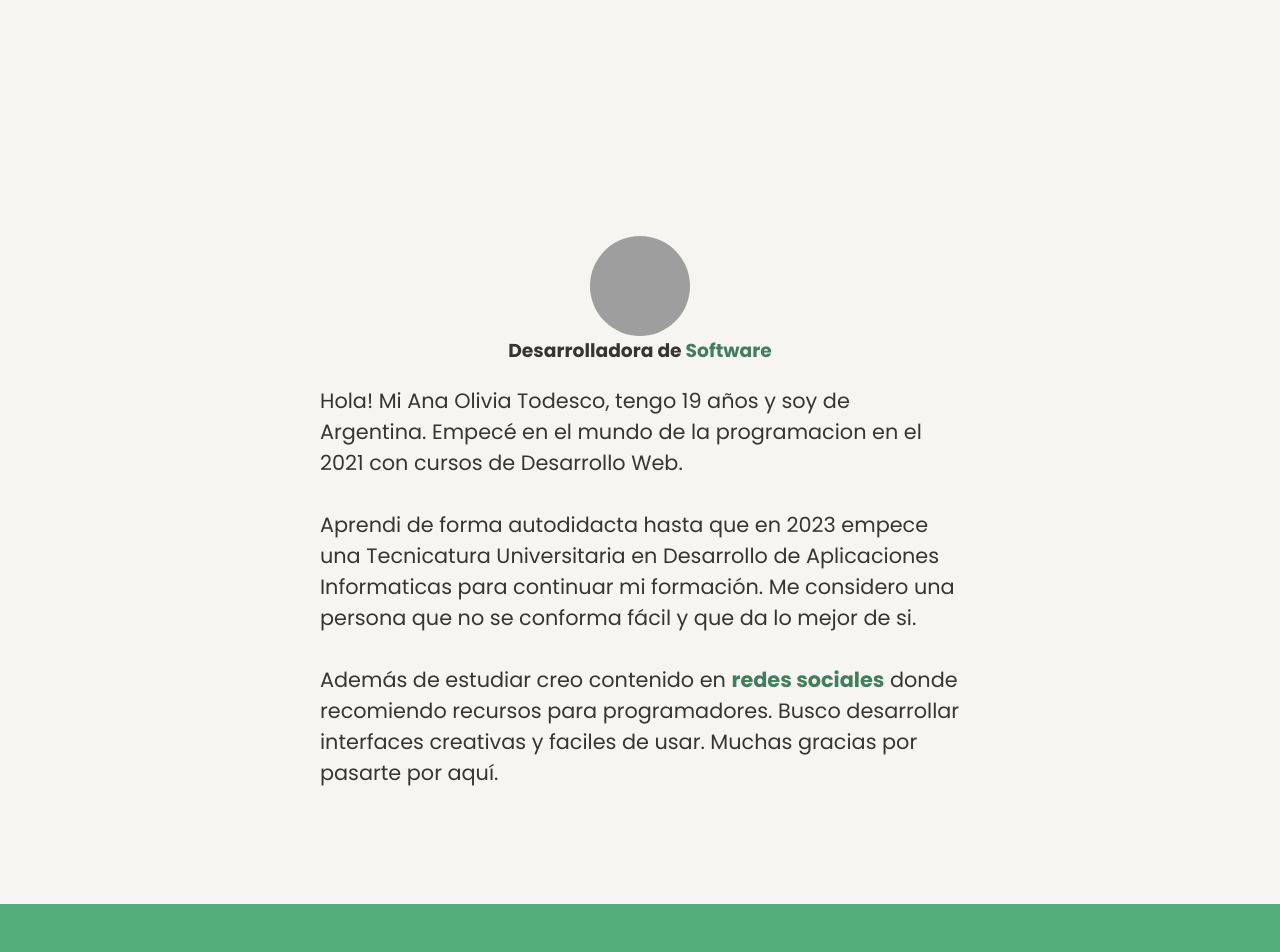
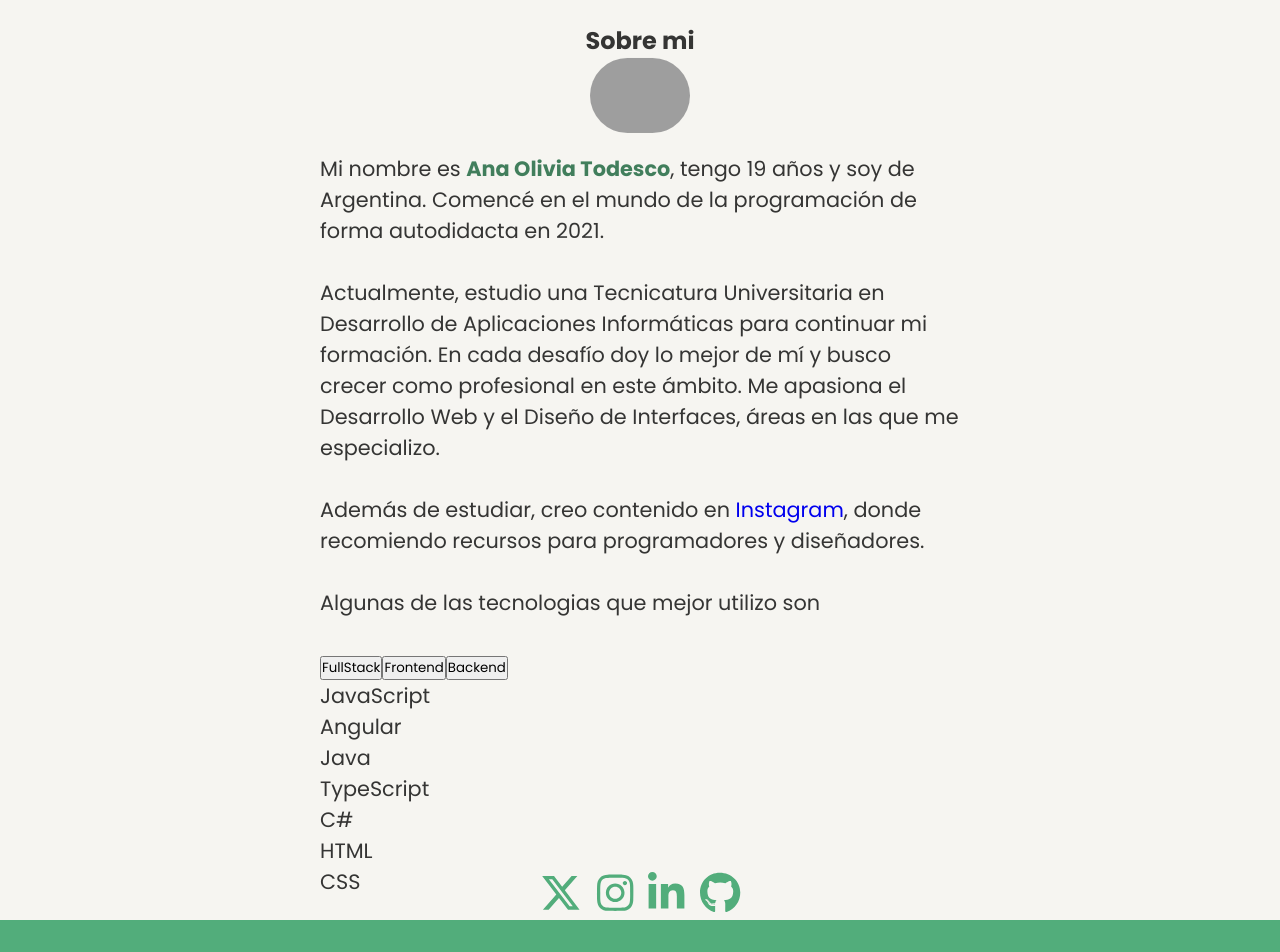
Before and after one commit to SrtaLiv/Portfolio-Vite, a React (Vite) app: page / in a window 1280 px wide. Shown: the part 680-1632 px from the top of the page. Built offline with nearby package versions, Linux system fonts and the light colour scheme; grey boxes are pictures that could not be loaded; a web font is replaced by a local one.

Commit message:
Implemento funcionalidad de filtros por lenguajes de programacion

```diff
--- a/src/components/Inicio/Inicio.jsx
+++ b/src/components/Inicio/Inicio.jsx
@@ -8,12 +8,14 @@ function Inicio() {
         <div className='inicio'>
             <h4>Hola, soy Olivia</h4>
             <p>Desarrollo interfaces creativas y faciles de usar.</p>
+            <section>
                 <button>DOWNLOAD CV</button>
                 <Link className='nav-link' to='contacto-container' smooth={true} duration={600}>
                     <button>
                         Contacto
                     </button>
                 </Link>
+            </section>
         </div>
     )
 }
--- a/src/components/Inicio/inicio.scss
+++ b/src/components/Inicio/inicio.scss
@@ -22,5 +22,10 @@
     p{
         animation: reveal .8s cubic-bezier(0.22, 0.61, 0.36, 1) .25s backwards
     }
+
+    section{
+        animation: reveal .8s cubic-bezier(0.22, 0.61, 0.36, 1) .20s backwards
+
+    }
 }
 }
--- a/src/components/Sobre Mi/Sobremi.jsx
+++ b/src/components/Sobre Mi/Sobremi.jsx
@@ -1,26 +1,59 @@
 import { useEffect, useState } from 'react';
 import './sobremi.scss';
+import Footer from '../Footer/Footer';
 
+const languages = [
+    { id: 1, name: 'JavaScript', type: 'Frontend' },
+    { id: 2, name: 'Angular', type: 'Frontend' },
+    { id: 3, name: 'Java', type: 'Backend' },
+    { id: 4, name: 'TypeScript', type: 'Frontend' },
+    { id: 5, name: 'C#', type: 'Backend' },
+    { id: 6, name: 'HTML', type: 'Frontend' },
+    { id: 7, name: 'CSS', type: 'Frontend' },
+];
 function Sobremi() {
+    const [filter, setFilter] = useState(''); //estado que va a cambiar segun el boton que clickeemos
+
+    const handleClick = (filterType) => { //pide como parametro Frontend, Backend..
+        setFilter(filterType); //setea el estado con el parametro que le pasamos
+    };
+
     return (
         <div className='sobremi'>
+            <h1>Sobre mi</h1>
             <img alt="Foto perfil" draggable="true" src="https://pbs.twimg.com/profile_images/1802921319207407616/9X6R2I2f_400x400.jpg" />
-            <h3>Desarrolladora de <span>Software</span></h3>
             <div className='descripcion'>
                 <p>
-                    Hola! Mi Ana Olivia Todesco, tengo 19 años y soy de Argentina.
-                    Empecé en el mundo de la programacion en el 2021 con cursos de Desarrollo Web.
-                    <br></br>
-                    <br></br>
+                    Mi nombre es <span>Ana Olivia Todesco</span>, tengo 19 años y soy de Argentina. Comencé en el mundo de la programación de forma autodidacta en 2021.
+                    <br /><br />
+                    Actualmente, estudio una Tecnicatura Universitaria en Desarrollo de Aplicaciones Informáticas para continuar mi formación. En cada desafío doy lo mejor de mí y busco crecer como profesional en este ámbito. Me apasiona el Desarrollo Web y el Diseño de Interfaces, áreas en las que me especializo.
+                    <br /><br />
+                    Además de estudiar, creo contenido en <a href="https://www.instagram.com/oliviatodesco/" target="_blank" rel="noopener noreferrer">Instagram</a>, donde recomiendo recursos para programadores y diseñadores.
+                    <br /> <br />
+                    Algunas de las tecnologias que mejor utilizo son
+                    <br /> <br />
 
-                    Aprendi de forma autodidacta hasta que en 2023 empece una Tecnicatura Universitaria en Desarrollo de Aplicaciones Informaticas para continuar mi formación.
-                    Me considero una persona que no se conforma fácil y que da lo mejor de si.
-                    <br></br>
-                    <br></br>
+                    <div>
+                        <button onClick={() => handleClick('FullStack')} className='btn'>FullStack</button>
+                        <button onClick={() => handleClick('Frontend')} className='btn'>Frontend</button>
+                        <button onClick={() => handleClick('Backend')} className='btn'>Backend</button>
 
-                    Además de estudiar creo contenido en <span>redes sociales</span> donde recomiendo recursos para programadores.
-                    Busco desarrollar interfaces creativas y faciles de usar.
-                    Muchas gracias por pasarte por aquí.
+                        <ul>
+                            {
+                                //si el filtro esta vacio muestra todo. (estado inicial)
+                                //si coincide con el language.type == Frontend, Backend muestra SOLO los que coincidan con el filtro
+                                //si el filtro es FullStack muestra todo.
+                            }
+                            {languages
+                                .filter(language => filter === '' || language.type === filter || filter === 'FullStack')
+                                .map(language => (
+                                    <li key={language.id}>{language.name}</li>
+                                ))
+                            }
+                        </ul>
+                    </div>
+
+                    <Footer />
                 </p>
             </div>
         </div>
--- a/src/components/Sobre Mi/sobremi.scss
+++ b/src/components/Sobre Mi/sobremi.scss
@@ -5,13 +5,16 @@
         flex-direction: column;
         align-items: center;
         justify-content: center;
-        height: 98vh;
+        height: 100vh;
         background-color: themed("bg");
         color: themed("textColor");
 
         @include mobile {
             padding: 20px;
             height: 120%;
+        }
+        h3{
+            margin-bottom: 20px;
         }
 
         h1,
@@ -67,4 +70,5 @@
             transform: translatey(0px);
         }
     }
+
 }
```
Also changed, not shown: src/components/Sobre Mi/Lenguajes.jsx (added). Lines whose indentation alone changed are shown as unchanged.
